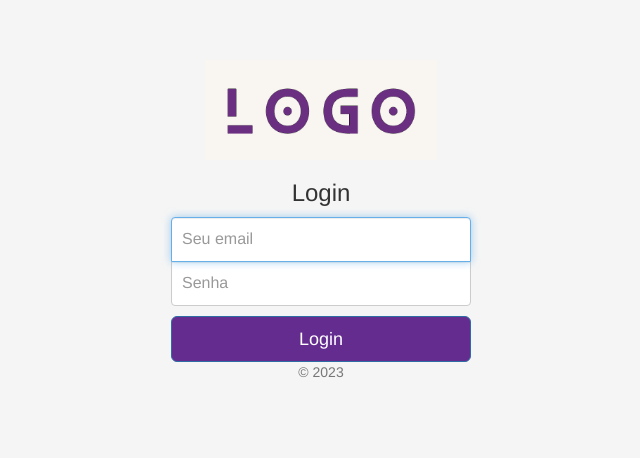
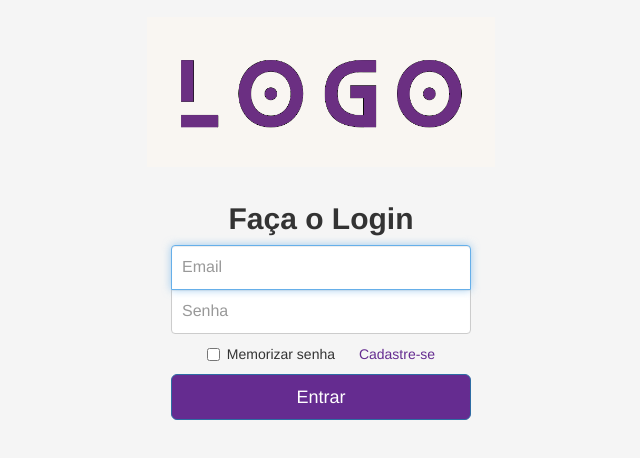
Before and after one commit to ThiagoLira19/frontend_bootstrap, a plain HTML site: page index.html in a window 1280 px wide. Shown: the part 174-632 px from the top of the page, without its empty margins (319-959 px from the left). Drawn offline with Linux system fonts and the light colour scheme.

Commit message:
Mudada versão do bootstrap

```diff
--- a/index.html
+++ b/index.html
@@ -8,13 +8,24 @@
     <link href="css/style-login.css" rel="stylesheet">
 </head>
 <body class="text-center">
-    <form class="form-signin" action="home.html" method="get">
-      <img class="mb-4" src="imagens/logo-white.png" alt="" height="100">
-      <h1 class="h3 mb-3 font-weight-normal">Login</h1>
-      <input type="email" id="inputEmail" class="form-control" placeholder="Seu email" required autofocus>
-      <input type="password" id="inputPassword" class="form-control" placeholder="Senha" required>
-      <button class="btn btn-lg btn-primary btn-block" type="submit">Login</button>
-      <p class="mt-5 mb-3 text-muted">&copy; 2023</p>
-    </form>
-  </body>
+    <div class="container">
+        <img src="imagens/logo-white.png" class="center-block" alt="" height="150">
+        <form class="form-signin" method="get" action="home.html">
+            <h2 class="form-signin-heading text-center"><strong>Faça o Login</strong></h2>
+            <label for="inputEmail" class="sr-only">Email</label>
+            <input type="email" id="inputEmail" name="email" class="form-control" placeholder="Email" required autofocus>
+            <label for="inputPassword" class="sr-only">Senha</label>
+            <input type="password" id="inputPassword" name="senha" class="form-control" placeholder="Senha" required>
+                    <div class="checkbox">
+                <label>
+                <input type="checkbox" value="remember-me"> Memorizar senha
+                </label>
+                <label>
+                <a href="cadastra_novo_usuario.html" class="link"> Cadastre-se </a>
+                </label>
+            </div>
+            <button class="btn btn-lg btn-primary btn-block" type="submit">Entrar</button>
+        </form>
+    </div>
+</body>
 </html>
```
